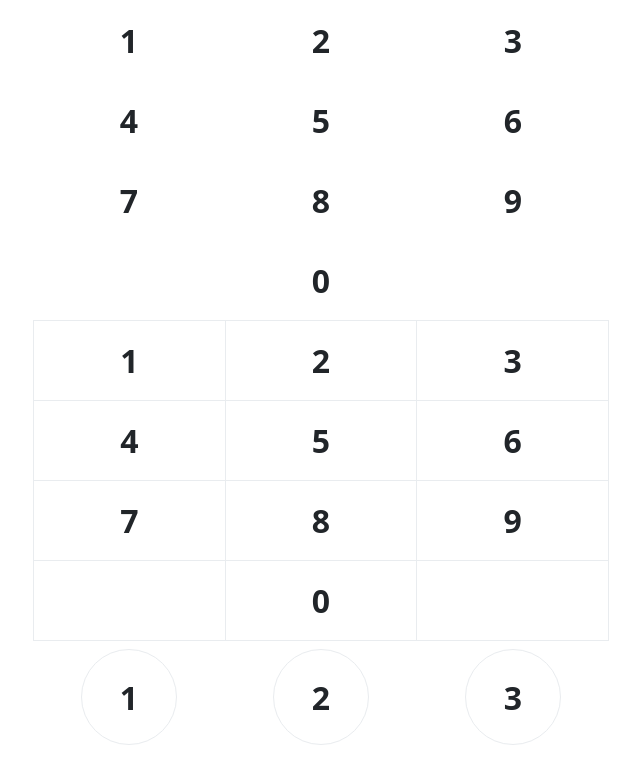
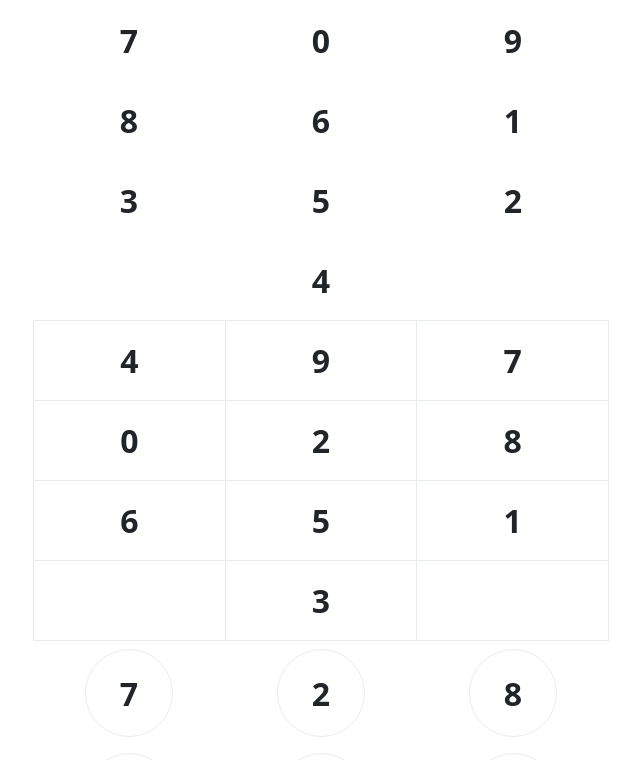
Before and after one commit to saneef/numeric-keypads, a Svelte app: page / in a window 1280 px wide. Shown: the top 760 px of the page, without its empty margins (319-959 px from the left). Built offline with nearby package versions, Linux system fonts and the light colour scheme.

Commit message:
feat(numeric-keypad): shuffle digits
expose event handlers

```diff
--- a/src/App.svelte
+++ b/src/App.svelte
@@ -1,5 +1,17 @@
 <script>
 	import NumericKeypad from "./NumericKeypad.svelte";
+
+	function onDelete() {
+		console.log("delete");
+	}
+
+	function onConfirm() {
+		console.log("confirm");
+	}
+
+	function onPress(data) {
+		console.log("press", data.detail);
+	}
 </script>
 
 <style>
@@ -30,7 +42,24 @@
 </style>
 
 <div>
-	<NumericKeypad />
-	<NumericKeypad variant="bordered"/>
-	<NumericKeypad variant="circular"/>
+	<NumericKeypad
+		shuffle
+		on:confirm="{onConfirm}"
+		on:delete="{onDelete}"
+		on:press="{onPress}"
+	/>
+	<NumericKeypad
+		variant="bordered"
+		shuffle
+		on:confirm="{onConfirm}"
+		on:delete="{onDelete}"
+		on:press="{onPress}"
+	/>
+	<NumericKeypad
+		variant="circular"
+		shuffle
+		on:confirm="{onConfirm}"
+		on:delete="{onDelete}"
+		on:press="{onPress}"
+	/>
 </div>
--- a/src/NumericKeypad.svelte
+++ b/src/NumericKeypad.svelte
@@ -1,15 +1,28 @@
 <script>
+	import { createEventDispatcher } from 'svelte';
+
 	import Check from "./icons/Check.svg.svelte";
 	import Backspace from "./icons/Backspace.svg.svelte";
+	import shuffleFn from "./lib/shuffle";
 
-	export let variant = 'default';
+	export let variant = "default";
+	export let shuffle = false;
+
+	const digits = [1, 2, 3, 4, 5, 6, 7, 8, 9, 0];
+	const shuffledDigits = shuffle ? shuffleFn(digits) : digits;
+
+	const dispatch = createEventDispatcher();
 
 	function onConfirm() {
-		console.log("confirm");
+		dispatch('confirm');
 	}
 
 	function onDelete() {
-		console.log("delete");
+		dispatch('delete');
+	}
+
+	function onPress(v) {
+		dispatch('press', { value: `${v}` });
 	}
 </script>
 
@@ -84,25 +97,23 @@
 	}
 
 	.circular .btn {
-		height: 3em;
-		width: 3em;
+		height: 2.75em;
+		width: 2.75em;
 		border: 1px solid var(--color-border);
-		margin: .25em;
+		margin: 0.25em;
 		border-radius: 2000px;
 	}
 </style>
 
 <div class="grid {variant !== 'default' ? variant : ''}">
-	<button class="btn">1</button>
-	<button class="btn">2</button>
-	<button class="btn">3</button>
-	<button class="btn">4</button>
-	<button class="btn">5</button>
-	<button class="btn">6</button>
-	<button class="btn">7</button>
-	<button class="btn">8</button>
-	<button class="btn">9</button>
-	<button class="btn btn--last-digit">0</button>
+	{#each shuffledDigits as digit}
+	<button
+		class="btn {digit === shuffledDigits[shuffledDigits.length -1] ? 'btn--last-digit' : ''}"
+		on:click={e => onPress(digit)}
+	>
+		{digit}
+	</button>
+	{/each}
 	<button class="btn btn--icon btn--del" on:click="{onDelete}">
 		<div class="icon">
 			<Backspace />
--- /dev/null
+++ b/src/lib/shuffle.js
@@ -0,0 +1,11 @@
+/**
+ * Shuffles array in place. ES6 version
+ * @param {Array} a items An array containing the items.
+ */
+export default function shuffle(a) {
+    for (let i = a.length - 1; i > 0; i--) {
+        const j = Math.floor(Math.random() * (i + 1));
+        [a[i], a[j]] = [a[j], a[i]];
+    }
+    return a;
+}
```
